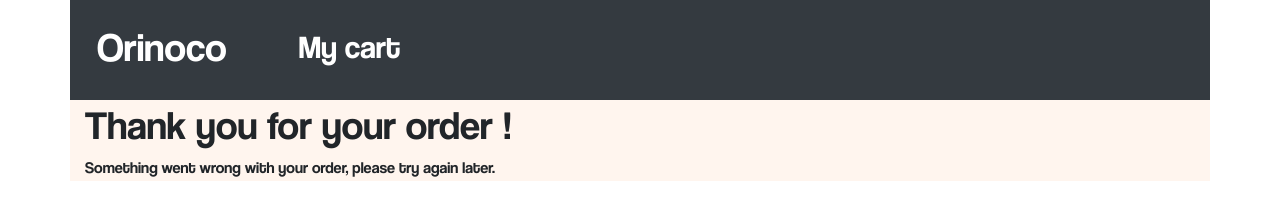
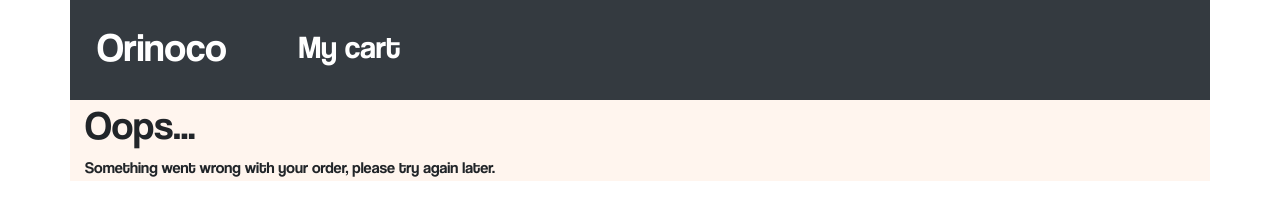
Before and after one commit to RykesZ/Projet_5, a website: page public/pages/confirmation.html in a window 1280 px wide. Drawn offline with nearby package versions, Linux system fonts and the light colour scheme; no server answers.

Commit message:
ajout sécurité contact page confirmation

```diff
--- a/public/pages/confirmation.html
+++ b/public/pages/confirmation.html
@@ -19,7 +19,7 @@
 
         <div class="row">
             <div class="col-12">
-                <h1>Thank you for your order !</h1>
+                <h1 id="mainTitle">Thank you for your order !</h1>
             </div>
             <div class="col-12">
                 <span id="priceAnnounce"></span>
--- a/public/script.js
+++ b/public/script.js
@@ -434,16 +434,17 @@
     try {
         // Récupère le prix du panier
         let totalPrice = totalPriceCalc();
+        // Récupère les infos contact contenues dans les paramètres de l'URL
+        let currentURL = new URL(window.location.href);
+        let firstName = currentURL.searchParams.get('firstName');
+        let lastName = currentURL.searchParams.get('lastName');
+        let address = currentURL.searchParams.get('address');
+        let city = currentURL.searchParams.get('city');
+        let email = currentURL.searchParams.get('email');
+        console.log(firstName);
         // Teste si le prix du panier est > 0 (=/= un rechargement de la page de confirmation), si oui, le code s'exécute
         // normalement, sinon il redirige vers la page d'accueil
-        if (totalPrice > 0) {
-            // Récupère les infos contact contenues dans les paramètres de l'URL
-            let currentURL = new URL(window.location.href);
-            let firstName = currentURL.searchParams.get('firstName');
-            let lastName = currentURL.searchParams.get('lastName');
-            let address = currentURL.searchParams.get('address');
-            let city = currentURL.searchParams.get('city');
-            let email = currentURL.searchParams.get('email');
+        if (totalPrice > 0 && firstName !== null && lastName !== null && address !== null && city !== null && email !== null) {
             // Crée un objet contact qui sera envoyé au serveur avec la requête
             let contact = {
                 firstName: firstName,
@@ -480,7 +481,9 @@
             window.location.replace("../../index.html");
         }
     } catch (error) {
+        const mainTitle = document.getElementById("mainTitle");
         const priceAnnounce = document.getElementById('priceAnnounce');
+        mainTitle.textContent = "Oops..."
         priceAnnounce.textContent = "Something went wrong with your order, please try again later."
     };
 };
```
